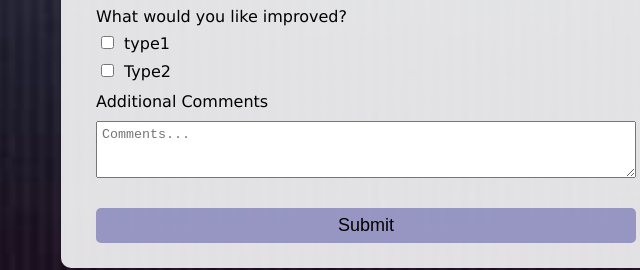
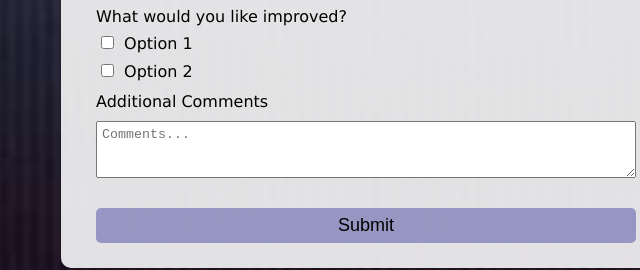
Before and after one commit to MohamadDasuki/Responsive-Survey-Form, a plain HTML site: page index.html in a window 1280 px wide. Shown: the part 492-762 px from the top of the page, 274-914 px from the left. Drawn offline with Linux system fonts and the light colour scheme.

Commit message:
Updated checkbox values

```diff
--- a/index.html
+++ b/index.html
@@ -38,8 +38,8 @@
 
     <div>
       <label>What would you like improved?</label><br>
-      <label for="one"><input class="radio" type="checkbox" id="one" value="one" > type1</label><br>
-      <label for="two"><input class="radio" type="checkbox" id="two" value="two" > Type2</label><br>
+      <label for="one"><input class="radio" type="checkbox" id="one" value="one" > Option 1</label><br>
+      <label for="two"><input class="radio" type="checkbox" id="two" value="two" > Option 2</label><br>
     </div>
 
     <div>
```
